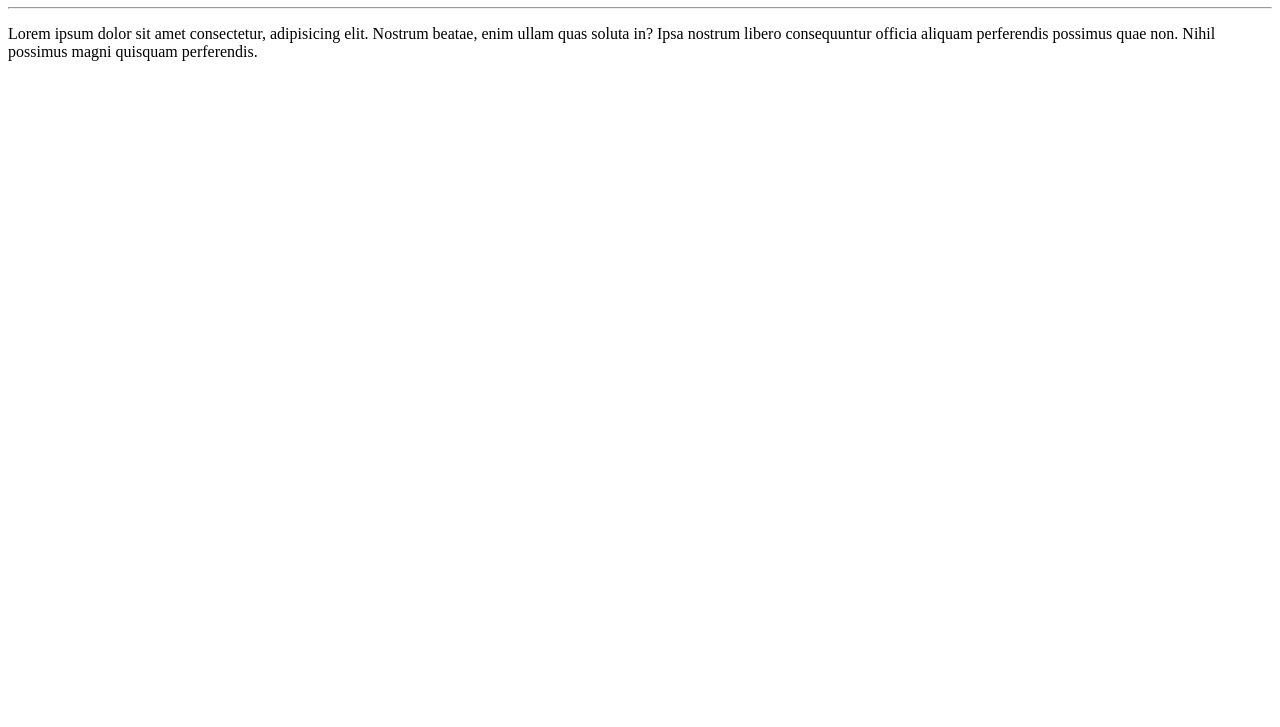
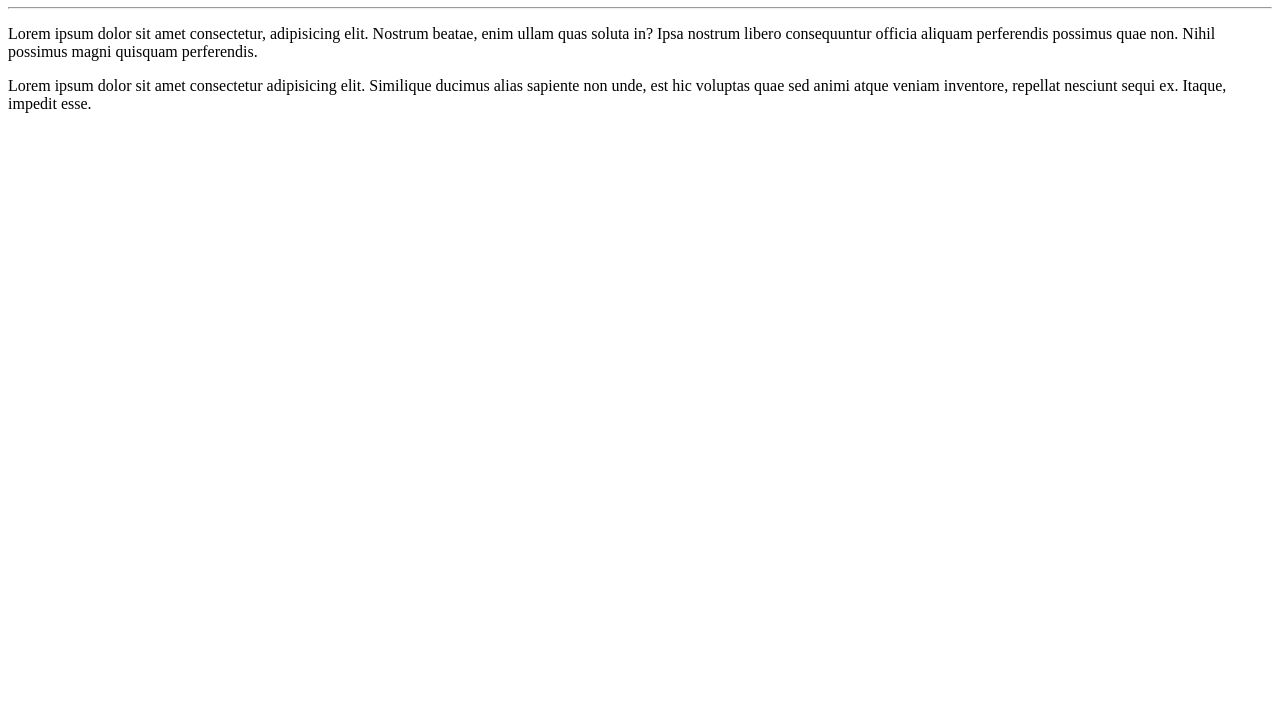
Before and after one commit to JoaoJunior85/primeiroprojectoGit, a plain HTML site: page pasta-exemplo/index.html in a window 1280 px wide. Shown: the part 73-800 px from the top of the page. Drawn offline with Linux system fonts and the light colour scheme.

Commit message:
adicionei um paragrafo

```diff
--- a/pasta-exemplo/index.html
+++ b/pasta-exemplo/index.html
@@ -9,5 +9,6 @@
     <h1>Ola,mundo</h1>
     <hr>
     <p>Lorem ipsum dolor sit amet consectetur, adipisicing elit. Nostrum beatae, enim ullam quas soluta in? Ipsa nostrum libero consequuntur officia aliquam perferendis possimus quae non. Nihil possimus magni quisquam perferendis.</p>
+    <p>Lorem ipsum dolor sit amet consectetur adipisicing elit. Similique ducimus alias sapiente non unde, est hic voluptas quae sed animi atque veniam inventore, repellat nesciunt sequi ex. Itaque, impedit esse.</p>
 </body>
 </html>
```
